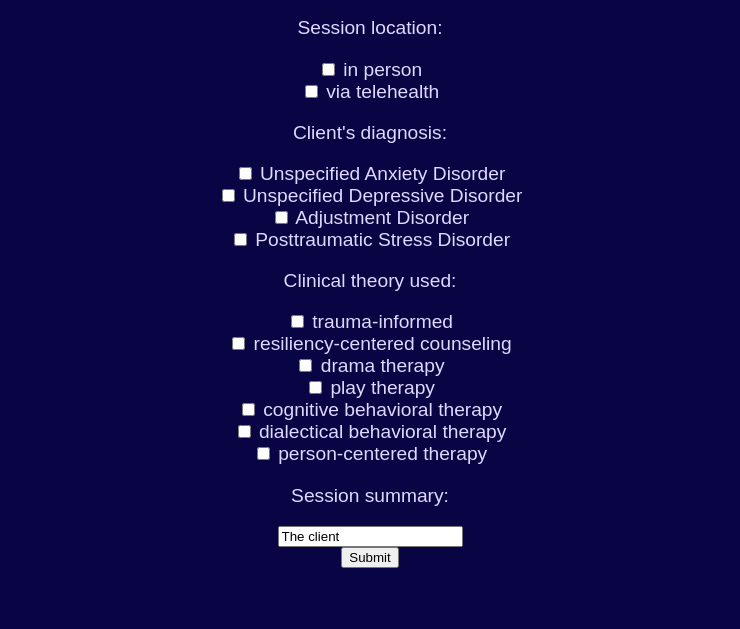
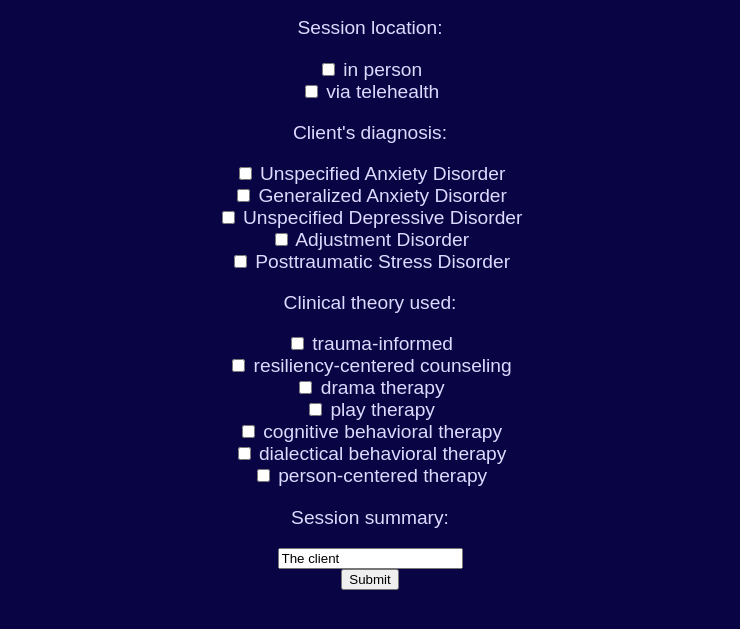
Before and after one commit to maddieschm/maddieschm.github.io, a plain HTML site: page counseling/notegenerator/index.html in a window 1280 px wide. Shown: the part 73-702 px from the top of the page, without its empty margins (270-1010 px from the left). Drawn offline with Linux system fonts and the light colour scheme.

Commit message:
add diagnosis

```diff
--- a/counseling/notegenerator/index.html
+++ b/counseling/notegenerator/index.html
@@ -64,6 +64,9 @@
                 <input type="checkbox" name="diagnosis" id="diagnosis_Unspecified Anxiety Disorder" value="Unspecified Anxiety Disorder" > <label for="diagnosis_Unspecified Anxiety Disorder">Unspecified Anxiety Disorder</label>
                 </div>
                 <div>
+                <input type="checkbox" name="diagnosis" id="diagnosis_Generalized Anxiety Disorder" value="Generalized Anxiety Disorder" > <label for="Generalized Anxiety Disorder">Generalized Anxiety Disorder</label>
+                </div>
+                <div>
                 <input type="checkbox" name="diagnosis" id="diagnosis_Unspecified Depressive Disorder" value="Unspecified Depressive Disorder"> <label for="diagnosis_Unspecified Depressive Disorder">Unspecified Depressive Disorder</label>
                 </div>
                 <div>
```
